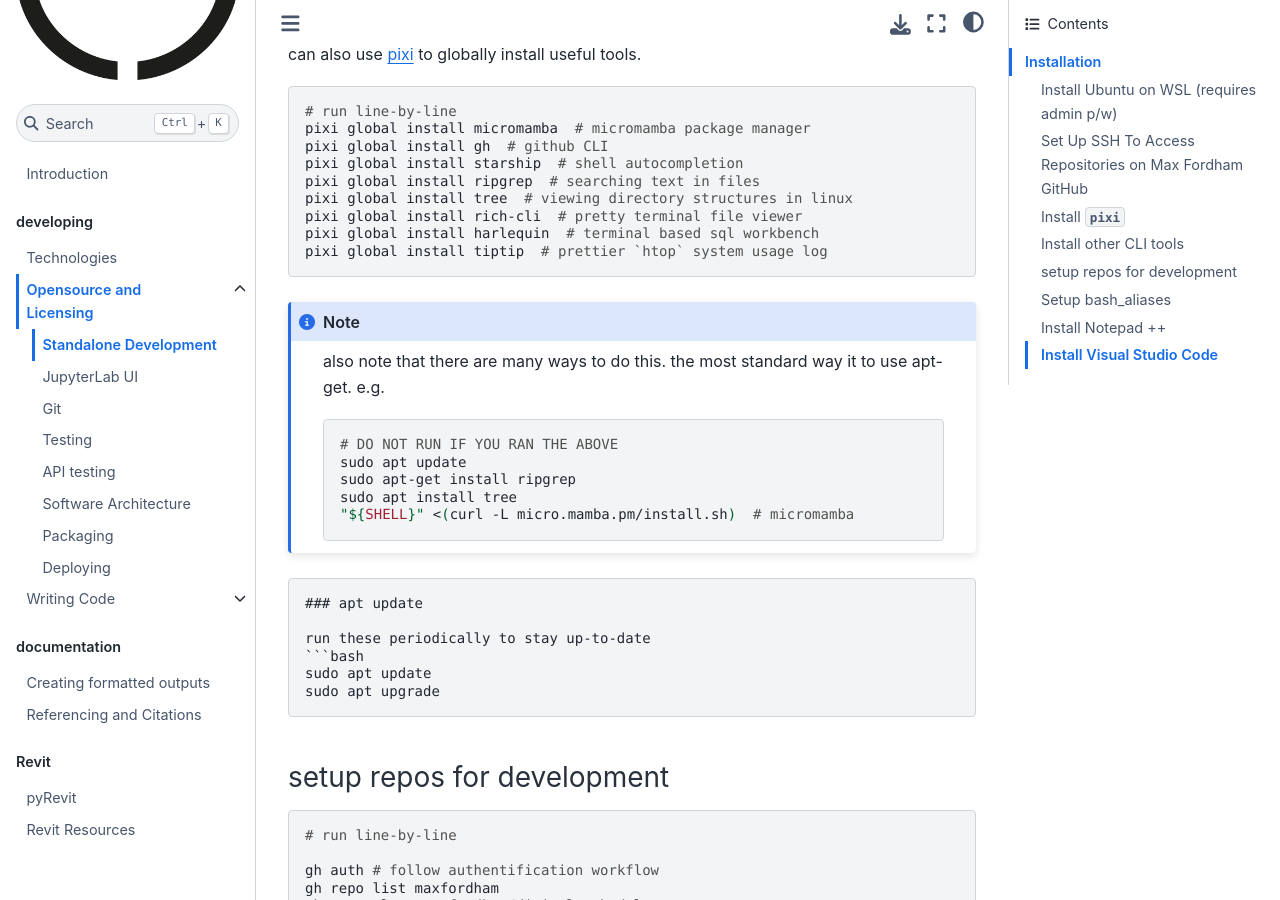
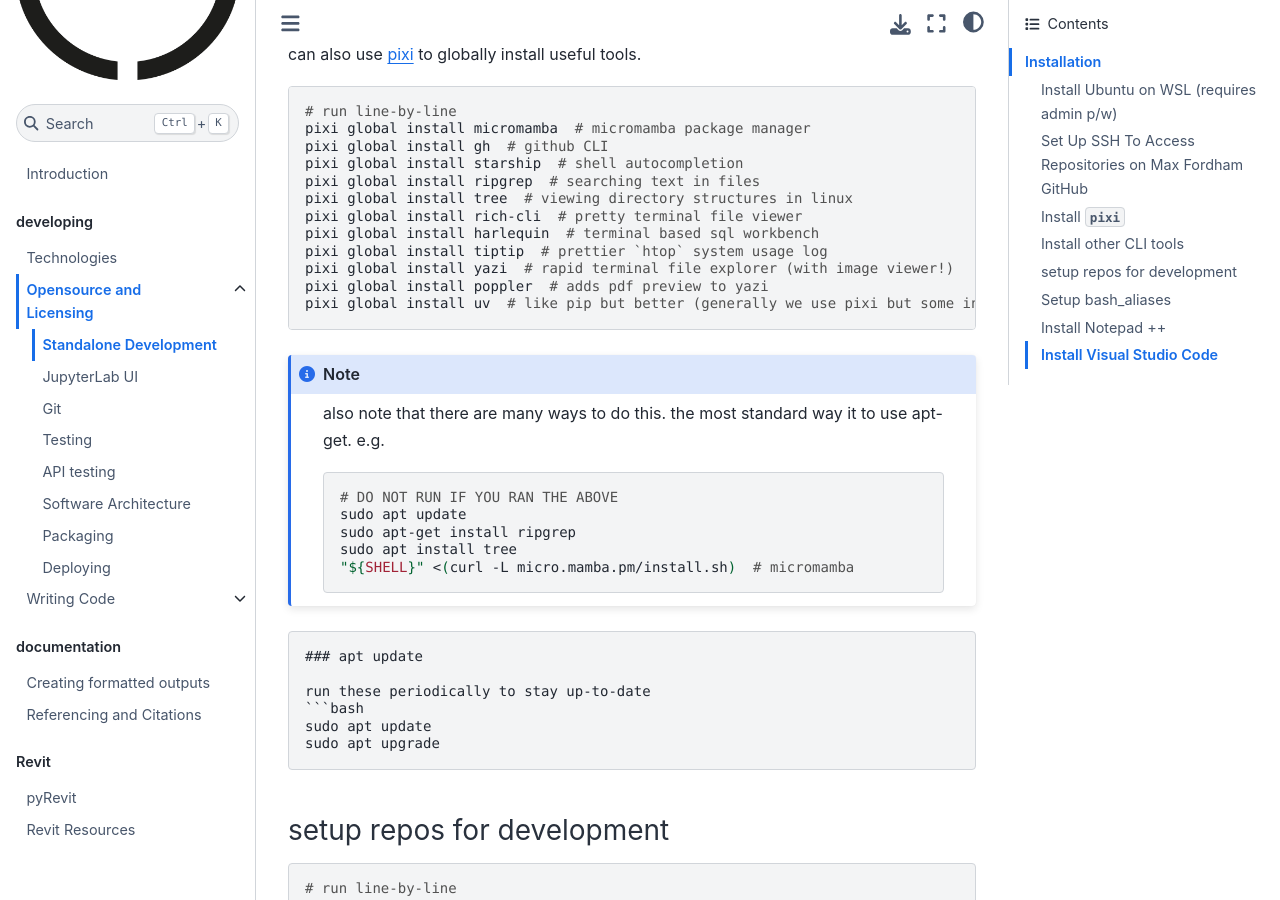
Before and after one commit to maxfordham/mxf-code-docs, a Jupyter Book: the page built from book/docs/developing-envsetup.md, in a window 1280 px wide and 900 px high, scrolled down 2532 px. Built offline with Jupyter Book 1.0.4 settings and Sphinx 7.4.7 and the Sphinx Book theme 1.1.4, drawn with Linux system fonts in a browser that asks for light colours; pages that are not in the unit, such as notebooks, are missing from menus.

Commit message:
Update developing-envsetup.md
add yazi, poppler and uv to global install

````diff
--- a/book/docs/developing-envsetup.md
+++ b/book/docs/developing-envsetup.md
@@ -106,6 +106,9 @@ pixi global install tree  # viewing directory structures in linux
 pixi global install rich-cli  # pretty terminal file viewer
 pixi global install harlequin  # terminal based sql workbench
 pixi global install tiptip  # prettier `htop` system usage log
+pixi global install yazi  # rapid terminal file explorer (with image viewer!)
+pixi global install poppler  # adds pdf preview to yazi
+pixi global install uv  # like pip but better (generally we use pixi but some instructions use uv)
 ```
 
 ```{note}
````
